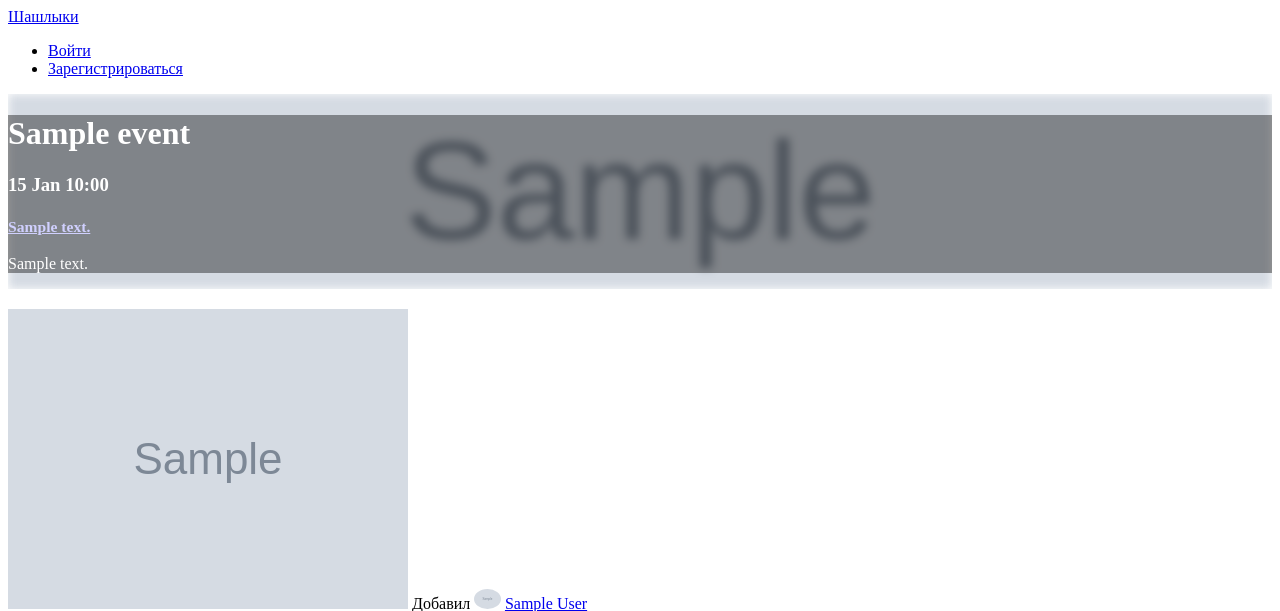
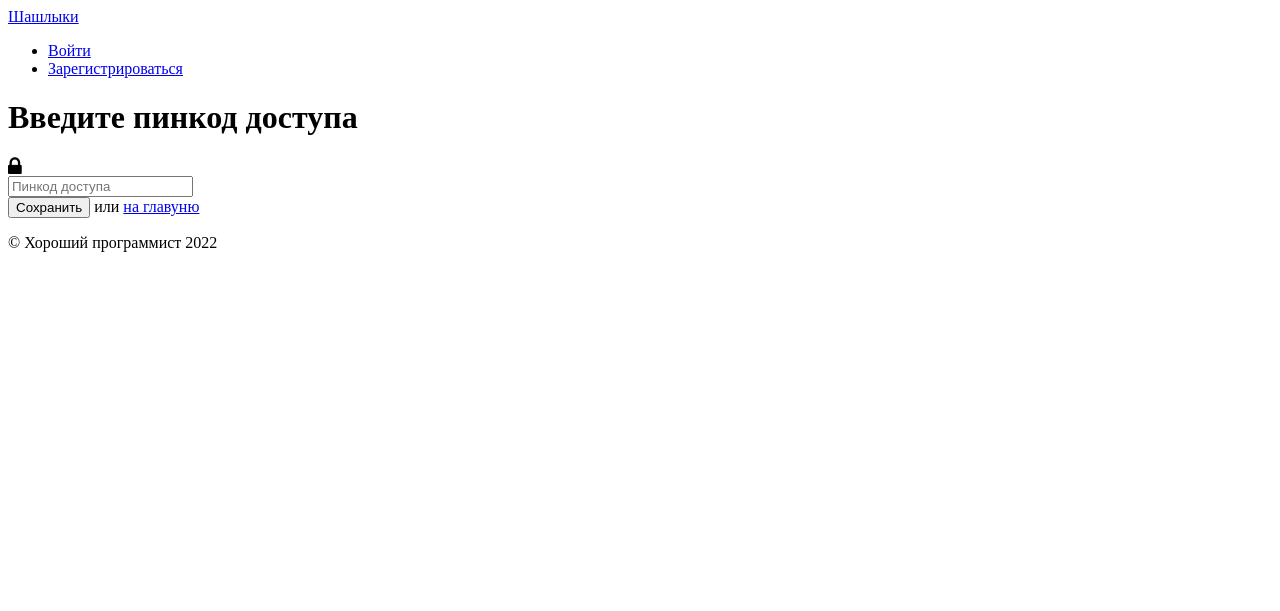
Before and after one commit to eternalyoung/bbq, a Rails app: page /events/1 in a window 1280 px wide. Shown: the top 611 px of the page. After the commit the page ends 252 px from the top, so only its background shows below. Run offline with Rails 7, Linux system fonts and the light colour scheme; tables that the repository leaves empty hold one stand-in row (values such as "Sample post"); grey boxes marked "Sample" are stand-in pictures; some libraries are stand-ins or nearby versions.

Commit message:
event pin

```diff
--- a/app/controllers/events_controller.rb
+++ b/app/controllers/events_controller.rb
@@ -2,6 +2,7 @@
   before_action :authenticate_user!, except: [:show, :index]
   before_action :set_event, only: [:show]
   before_action :set_current_user_event, only: [:edit, :update, :destroy]
+  before_action :password_guard!, only: [:show]
 
   def index
     @events = Event.all
@@ -54,6 +55,29 @@
   end
 
   def event_params
-    params.require(:event).permit(:title, :address, :datetime, :description)
+    params.require(:event).permit(:title, :address, :datetime, :description, :pincode)
+  end
+
+  def password_guard!
+    # Если у события нет пин-кода, то охранять нечего
+    return true if @event.pincode.blank?
+    # Пин-код не нужен автору события
+
+    return true if signed_in? && current_user == @event.user
+
+    # Если нам передали код и он верный, сохраняем его в куки этого юзера
+    # Так юзеру не нужно будет вводить пин-код каждый раз
+    if params[:pincode].present? && @event.pincode_valid?(params[:pincode])
+      cookies.permanent["events_#{@event.id}_pincode"] = params[:pincode]
+    end
+    # Проверяем, верный ли в куках пин-код
+    # Если нет — ругаемся и рендерим форму ввода пин-кода
+    pincode = cookies.permanent["events_#{@event.id}_pincode"]
+    unless @event.pincode_valid?(pincode)
+      if params[:pincode].present?
+        flash.now[:alert] = t('.wrong_pincode')
+      end
+      render 'password_form'
+    end
   end
 end
--- a/app/models/event.rb
+++ b/app/models/event.rb
@@ -14,4 +14,8 @@
   def visitors
     (subscribers + [user]).uniq
   end
+
+  def pincode_valid?(pin2chek)
+    pincode == pin2chek
+  end
 end
--- a/app/views/comments/_comment.html.erb
+++ b/app/views/comments/_comment.html.erb
@@ -11,9 +11,9 @@
     <em><%= l comment.created_at, format: :short %></em>
     <% if current_user_can_edit?(comment) %>
         <%= link_to(
-                fa_icon('trash'), event_comment_path(comment.event, comment),
-                method: :delete, data: {confirm: t('.destroy_confirm')}
-            ) %>
+          fa_icon('trash'), event_comment_path(comment.event, comment),
+          method: :delete, data: {confirm: t('.destroy_confirm')}
+          ) %>
     <% end %>
   </p>
 </div>
--- /dev/null
+++ b/app/views/events/password_form.html.erb
@@ -0,0 +1,16 @@
+<h1><%= t('.title') %></h1>
+
+<%= form_tag('', method: 'post') do |f| %>
+  <div class="form-group">
+    <div class="input-group">
+      <div class="input-group-addon">
+        <i class="fa fa-lock fa-lg"></i>
+      </div>
+      <%= text_field_tag :pincode, params[:pincode], class: 'form-control', placeholder: t('activerecord.attributes.event.pincode') %>
+    </div>
+  </div>
+  <div class="actions">
+    <%= submit_tag t('.save'), class: 'btn btn-primary' %>
+    <%= t('.or') %> <%= link_to t('.back'), :back %>
+  </div>
+<% end %>
--- a/config/locales/ru.yml
+++ b/config/locales/ru.yml
@@ -19,6 +19,7 @@
         address: Место проведения
         datetime: Дата и время
         description: Описание
+        pincode: Пинкод доступа
       subscription:
         user_name: Имя
         user_email: Email
@@ -39,6 +40,7 @@
       creator: Зовет
       subscribers: Пойдут
       subscribe: Я пойду
+      wrong_pincode: Введен неправильный пинкод!
     new:
       title: Новое событие
     form:
@@ -51,6 +53,11 @@
       updated: Вы обновили мероприятие
     destroy:
       destroyed: Вы удалили мероприятие :(
+    password_form:
+      title: Введите пинкод доступа
+      save: Сохранить
+      or: или
+      back: на главуню
 
   users:
     update:
--- a/config/routes.rb
+++ b/config/routes.rb
@@ -7,6 +7,7 @@
     resources :comments, only: %i[create destroy]
     resources :subscriptions, only: %i[create destroy]
     resources :photos, only: %i[create destroy]
+    post :show, on: :member
   end
   resources :users, only: %i[show edit update]
 end
--- /dev/null
+++ b/db/migrate/20230107104247_add_pincode_to_events.rb
@@ -0,0 +1,5 @@
+class AddPincodeToEvents < ActiveRecord::Migration[7.0]
+  def change
+    add_column :events, :pincode, :string
+  end
+end
```
Also changed, not shown: app/views/events/_form.html.erb (+9 -0 lines), Gemfile.lock, app/views/comments/_form.html.erb (indentation only), db/schema.rb.
